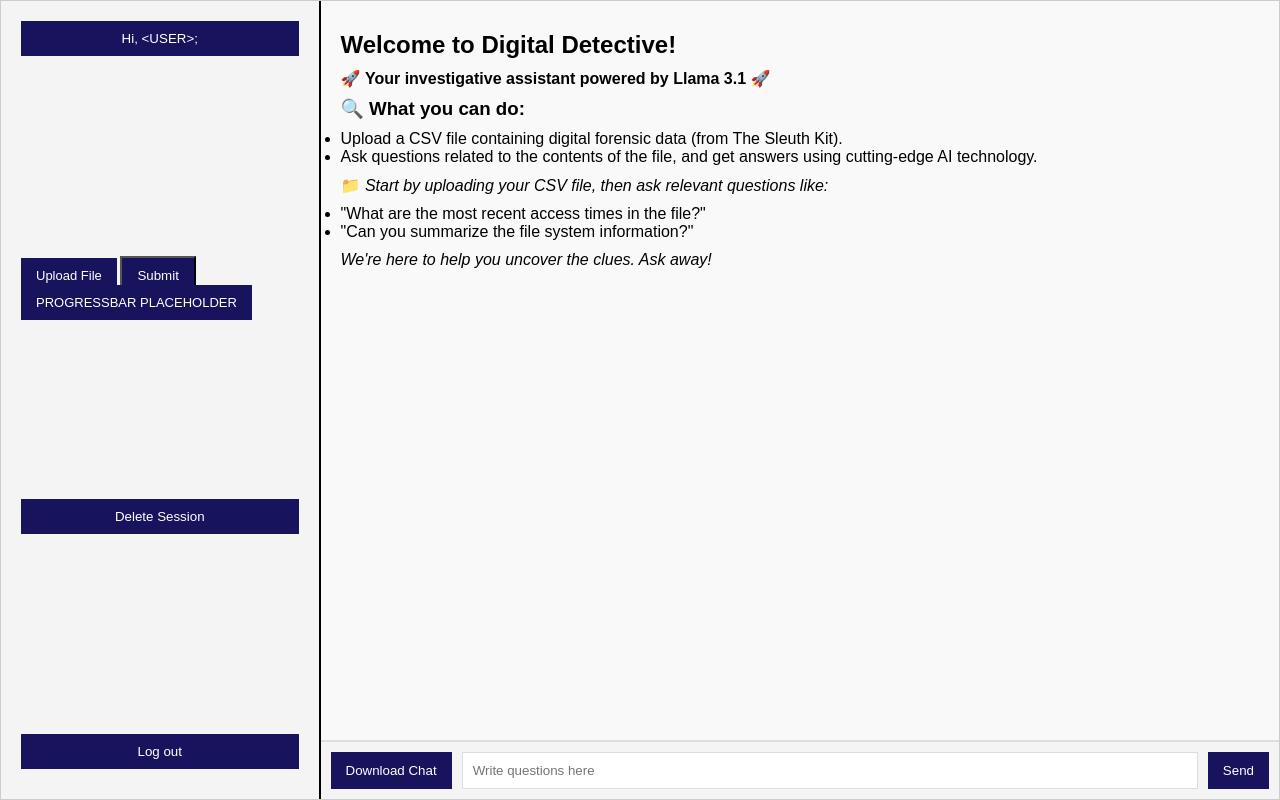
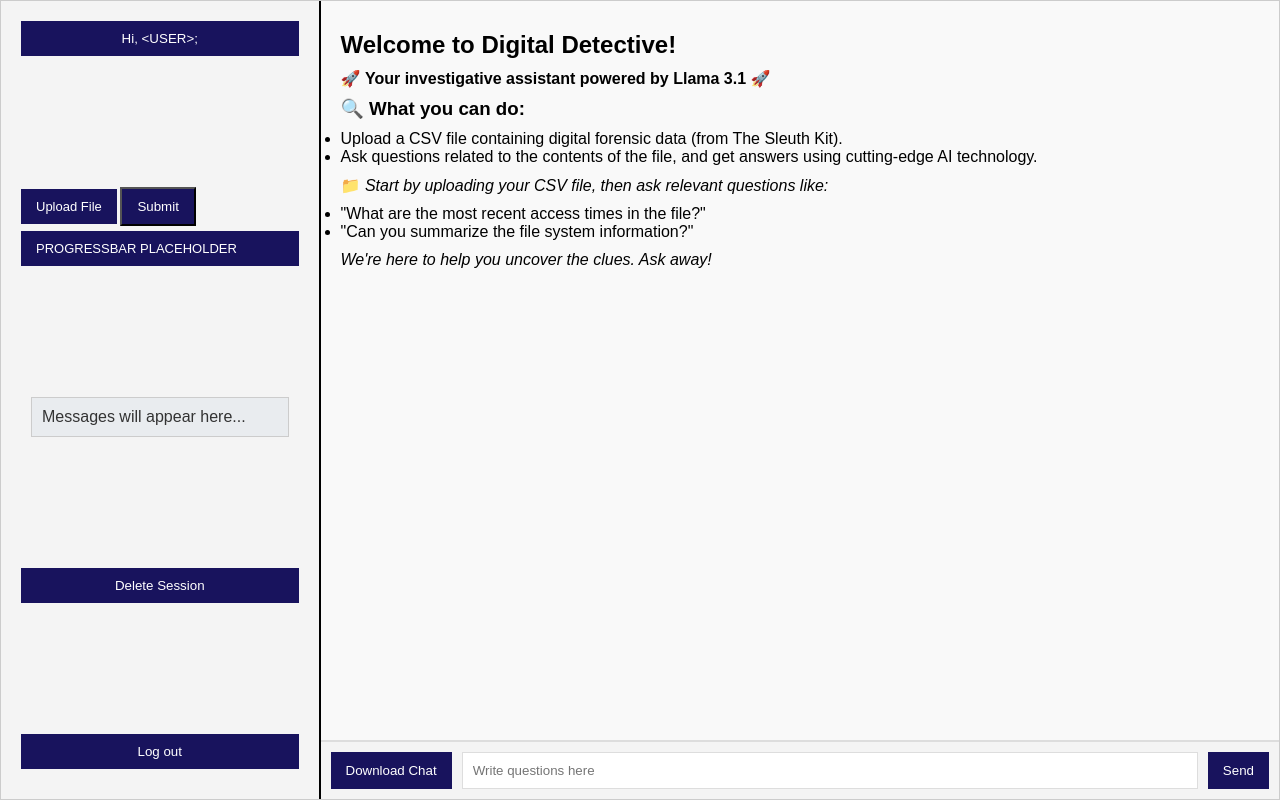
Before and after one commit to anowii/DigitalDetectives, a Flask app: template WebUI/templates/home.html in a window 1280 px wide. Run offline with Flask 3, Linux system fonts and the light colour scheme; the template is opened without the code that fills it, so the values that code supplies are empty.

Commit message:
Add files via upload

```diff
--- a/WebUI/templates/home.html
+++ b/WebUI/templates/home.html
@@ -28,10 +28,17 @@
                     <input type="file" id="uploadFile" name="file">
                     <label for="uploadFile">Upload File</label>
                     <button type="submit">Submit</button>
-                    <t id="progressbar">PROGRESSBAR PLACEHOLDER</t>
+
                 </form>
+                <!--Progress bar placeholder-->
+                <t id="progressbar">PROGRESSBAR PLACEHOLDER</t>
 
             </div>
+
+            <!-- Message box for displaying progress and error messages-->
+            <div  class="message-box">
+                <p id="messageContent">Messages will appear here...</p>
+             </div>
 
             <!-- Delete button -->
             <div class="deleteSession">
@@ -42,6 +49,7 @@
             <div class="logout">
                 <button>Log out</button>
             </div>
+
         </div>
 
         <!-- Main Chat Section -->
```
